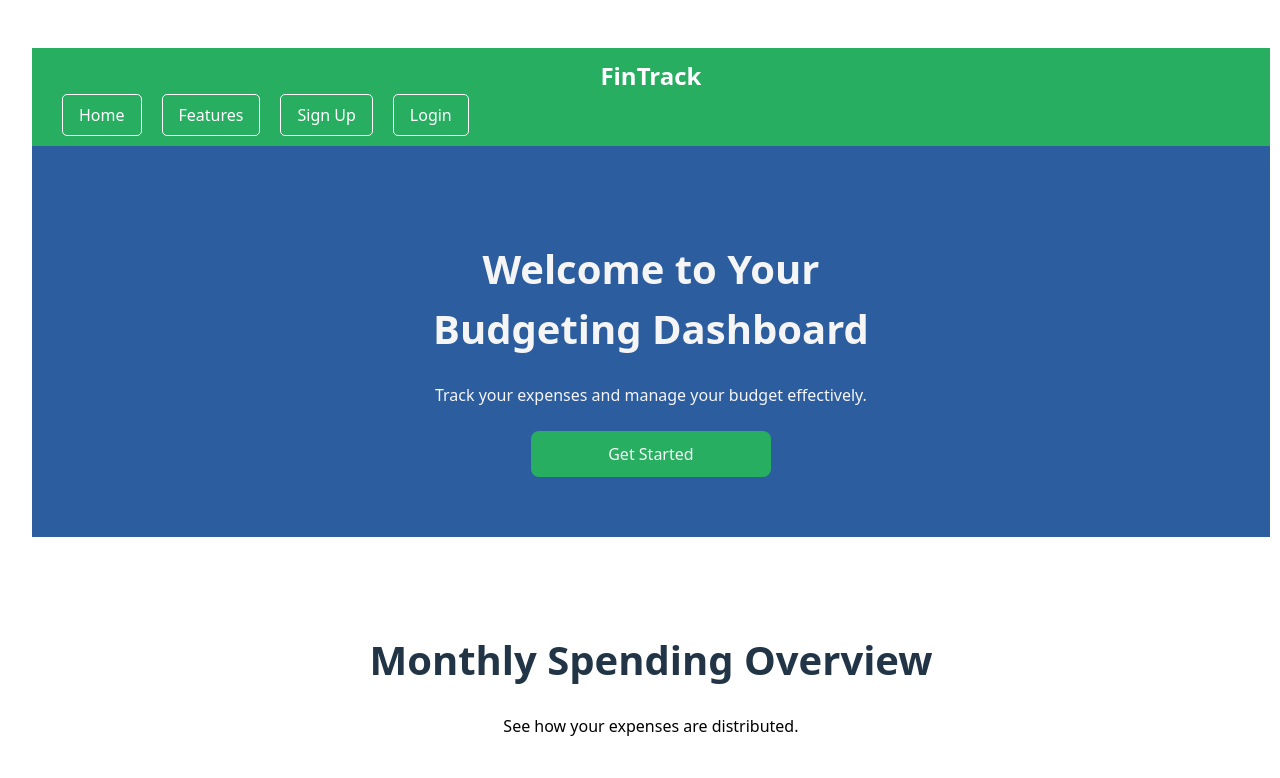
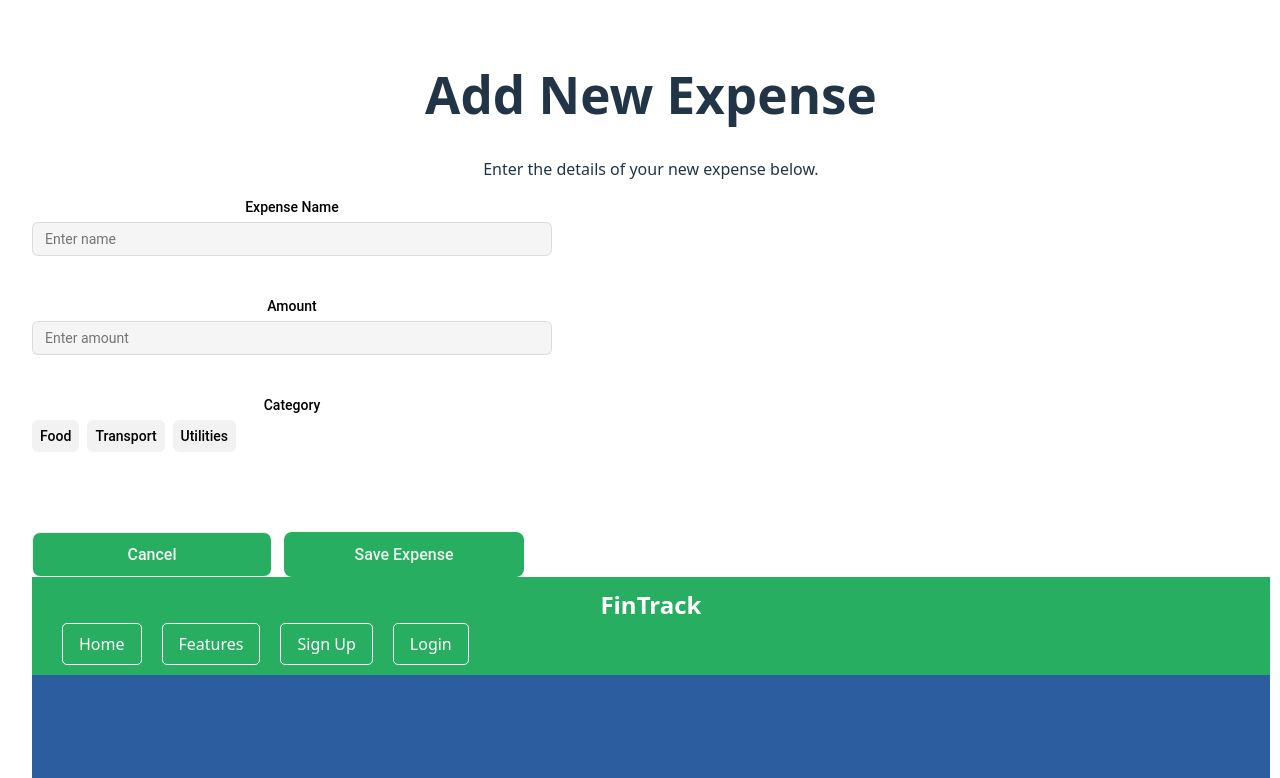
Before and after one commit to ErcModel3/personal-finance-tracker, a React (Vite) app: page / in a window 1280 px wide. Shown: the top 778 px of the page. Built offline with nearby package versions, Linux system fonts and the light colour scheme.

Commit message:
ExpenseForm
Allows the user to input their expenses and categories to them

```diff
--- a/src/App.jsx
+++ b/src/App.jsx
@@ -10,6 +10,8 @@ import MonthlySpending from "./Features/MonthlySpending.jsx";
 import ReviewSection from "./Features/ReviewSection.jsx";
 // Import of Photos
 import imgUrl from './assets/Graph_Photos.png'
+import {ExpenseForm} from "./Features/ExpenseForm.jsx";
+import ExpesnseFormHeader from "./Features/ExpesnseFormHeader.jsx";
 
 
 function Home() {
@@ -18,6 +20,8 @@ function Home() {
       <p className="read-the-docs">
       </p>
       <div>
+          <ExpesnseFormHeader/>
+          <ExpenseForm/>
           <Navbar/>
           <WelcomePart/>
           <MonthlySpending/>
--- /dev/null
+++ b/src/Features/ExpenseForm.jsx
@@ -0,0 +1,56 @@
+import React from "react";
+import styles from "./ExpenseForm.module.css";
+
+export function ExpenseForm() {
+    return (
+        <form className={styles.form}>
+            <div className={styles.formField}>
+                <label htmlFor="expenseName" className={styles.label}>
+                    Expense Name
+                </label>
+                <input
+                    type="text"
+                    id="expenseName"
+                    placeholder="Enter name"
+                    className={styles.input}
+                />
+            </div>
+
+            <div className={styles.formField}>
+                <label htmlFor="amount" className={styles.label}>
+                    Amount
+                </label>
+                <input
+                    type="text"
+                    id="amount"
+                    placeholder="Enter amount"
+                    className={styles.input}
+                />
+            </div>
+
+            <div className={styles.formField}>
+                <label className={styles.label}>Category</label>
+                <div className={styles.categoryButtons}>
+                    <button type="button" className={styles.categoryButton}>
+                        Food
+                    </button>
+                    <button type="button" className={styles.categoryButton}>
+                        Transport
+                    </button>
+                    <button type="button" className={styles.categoryButton}>
+                        Utilities
+                    </button>
+                </div>
+            </div>
+
+            <div className={styles.buttonGroup}>
+                <button type="button" className={styles.cancelButton}>
+                    Cancel
+                </button>
+                <button type="submit" className={styles.submitButton}>
+                    Save Expense
+                </button>
+            </div>
+        </form>
+);
+}
--- /dev/null
+++ b/src/Features/ExpenseForm.module.css
@@ -0,0 +1,94 @@
+.form {
+    flex-direction: column;
+    gap: 40px;
+    width: 520px;
+    display: flex;
+}
+
+.formField {
+    flex-direction: column;
+    gap: 4px;
+    display: flex;
+}
+
+.label {
+    color: #000;
+    font-family: Roboto, sans-serif;
+    font-size: 14px;
+    font-weight: 500;
+}
+
+.input {
+    color: #00000080;
+    background-color: #f5f5f5f5;
+    border: 1px solid #0000001a;
+    border-radius: 6px;
+    padding: 8px 12px;
+    font-family: Roboto, sans-serif;
+    font-size: 14px;
+}
+
+.categoryButtons {
+    gap: 8px;
+    display: flex;
+}
+
+.categoryButton {
+    color: #000;
+    cursor: pointer;
+    background-color: #0000000d;
+    border: none;
+    border-radius: 6px;
+    padding: 8px;
+    font-family: Roboto, sans-serif;
+    font-size: 14px;
+}
+
+.buttonGroup {
+    gap: 12px;
+    margin-top: 40px;
+    display: flex;
+}
+
+.cancelButton {
+    cursor: pointer;
+    text-align: center;
+    color: #f5f5f5;
+    background-color: #27ae60;
+    border: 1px solid #f5f5f5f5;
+    border-radius: 8px;
+    width: 240px;
+    padding: 12px;
+    font-family: Roboto, sans-serif;
+    font-size: 16px;
+    font-weight: 500;
+}
+
+.submitButton {
+    cursor: pointer;
+    text-align: center;
+    color: #f5f5f5f5;
+    background-color: #27ae60;
+    border: none;
+    border-radius: 8px;
+    width: 240px;
+    padding: 12px;
+    font-family: Roboto, sans-serif;
+    font-size: 16px;
+    font-weight: 500;
+}
+
+@media (width <= 991px) {
+    .form {
+        width: 100%;
+    }
+
+    .buttonGroup {
+        flex-direction: column;
+    }
+
+    .cancelButton,
+    .submitButton {
+        width: 100%;
+    }
+}
--- /dev/null
+++ b/src/Features/ExpesnseFormHeader.jsx
@@ -0,0 +1,15 @@
+import React from "react";
+import styles from "./ExpenseForm.module.css";
+
+function ExpesnseFormHeader() {
+    return (
+        <header className={styles.headerContainer}>
+            <h1 className={styles.title}>Add New Expense</h1>
+            <p className={styles.description}>
+                Enter the details of your new expense below.
+            </p>
+        </header>
+    );
+}
+
+export default ExpesnseFormHeader;
```
Also changed, not shown: src/Features/ExpenseFormHeader.module.css (added, +18 -0 lines).
